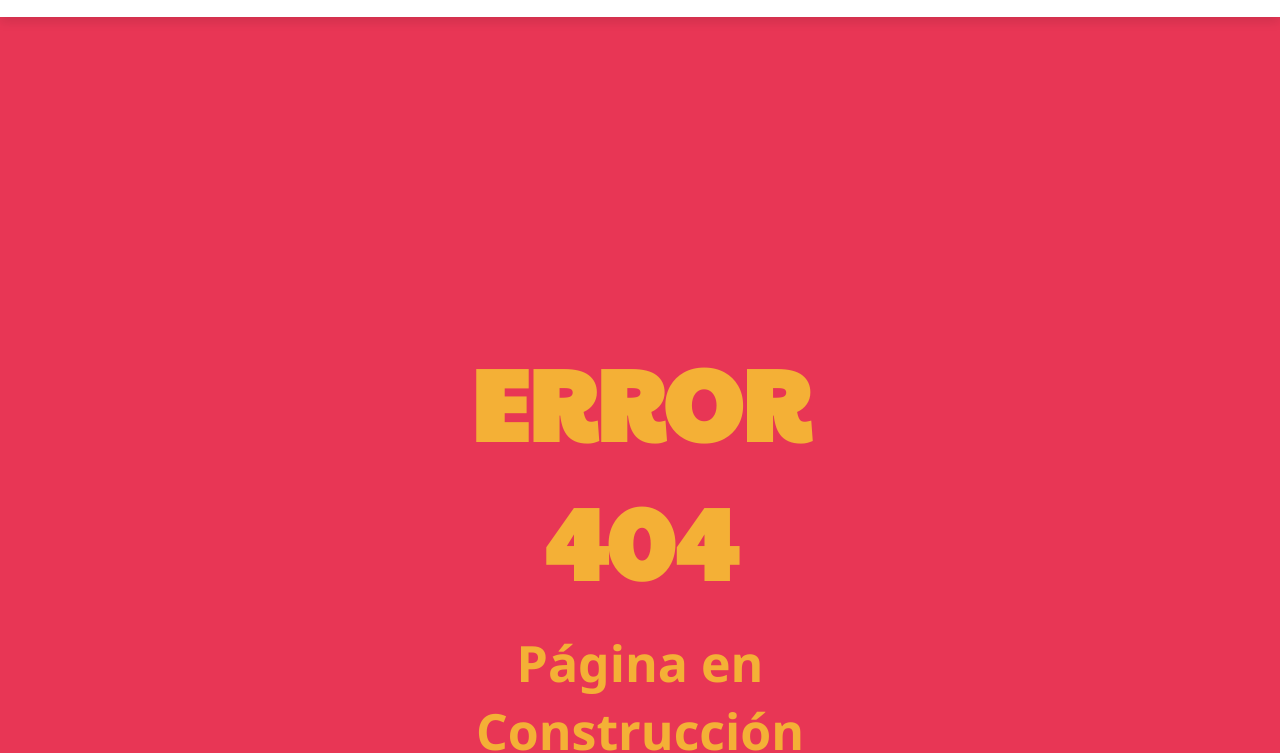
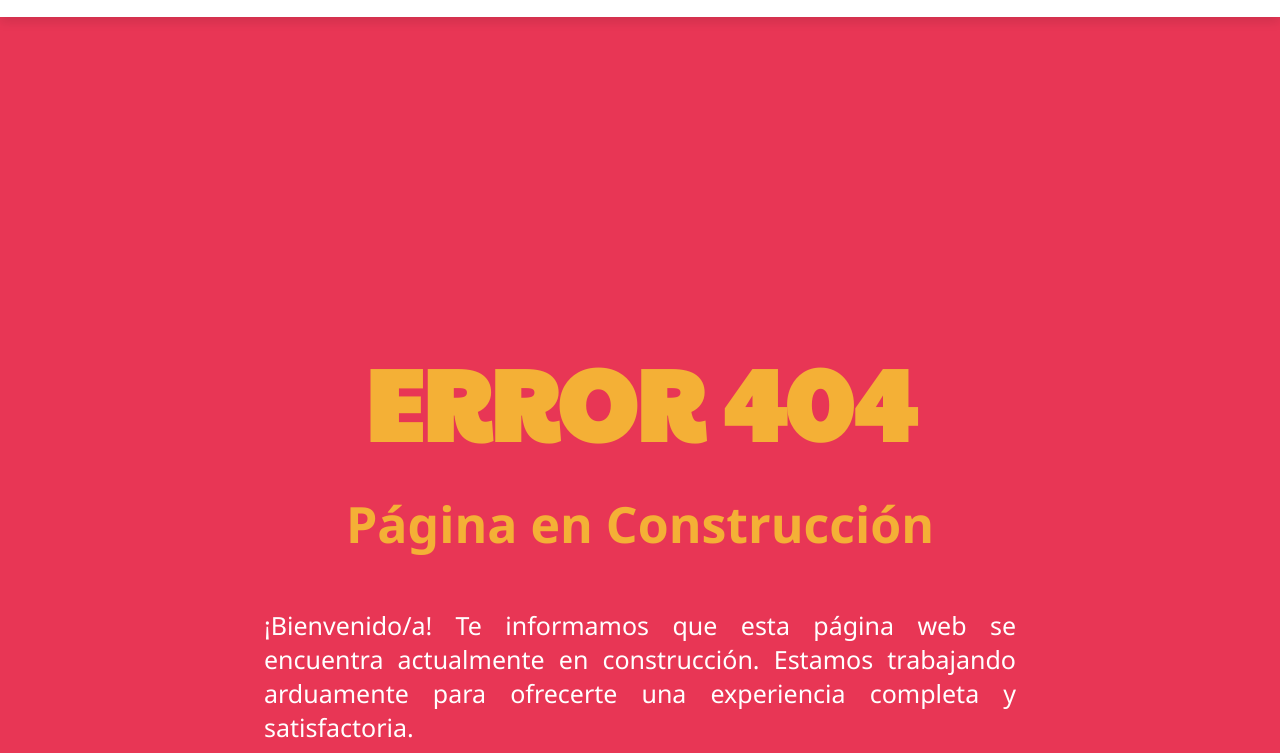
Before and after one commit to rdelcid93/solcafe, a plain HTML site: page 404.html in a window 1280 px wide. Shown: the part 61-814 px from the top of the page. Drawn offline with Linux system fonts and the light colour scheme.

Commit message:
estilos2.css

```diff
--- a/CSS/estilos2.css
+++ b/CSS/estilos2.css
@@ -93,7 +93,7 @@ header .fa-bars{
   align-items: center;
   justify-content: center;
   flex-direction: column;
-  padding: 15% 20% 20% 20%;
+  padding: 15% 5% 5% 5%;
 
 }
 
```
